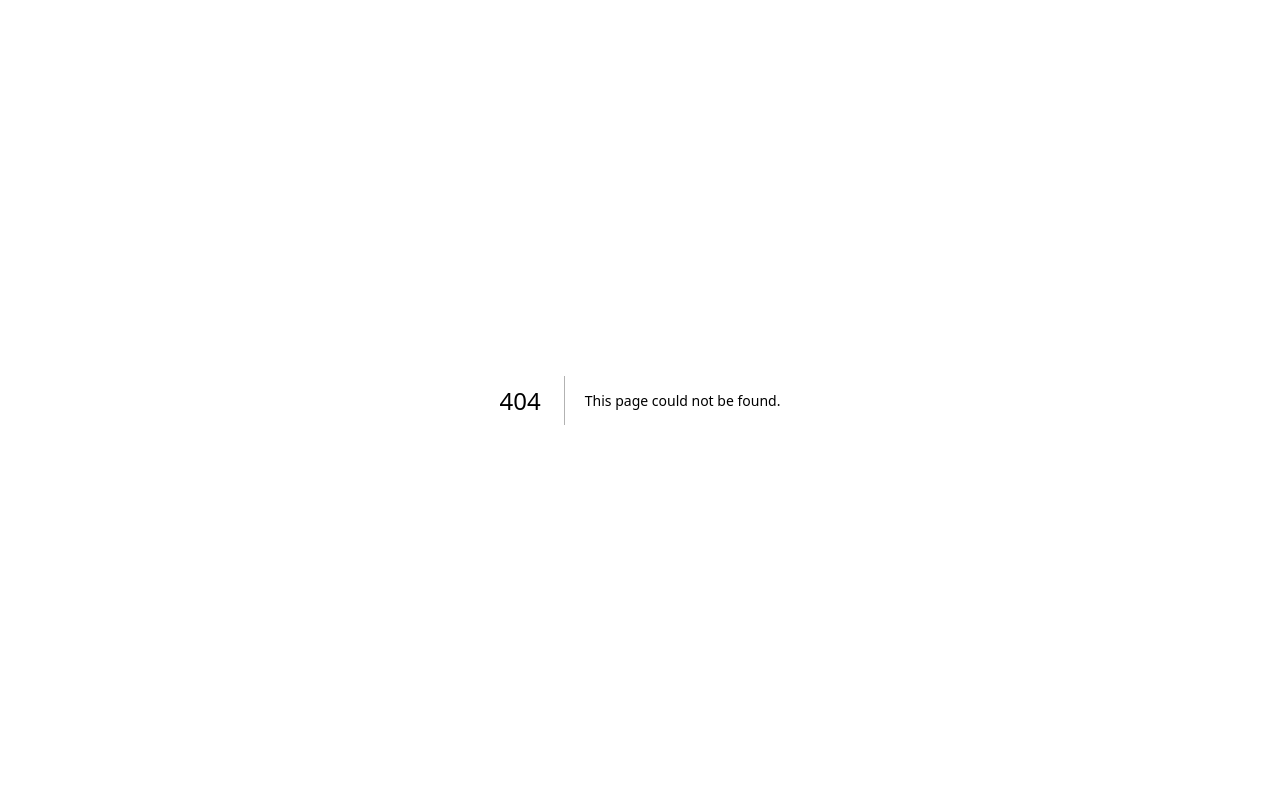
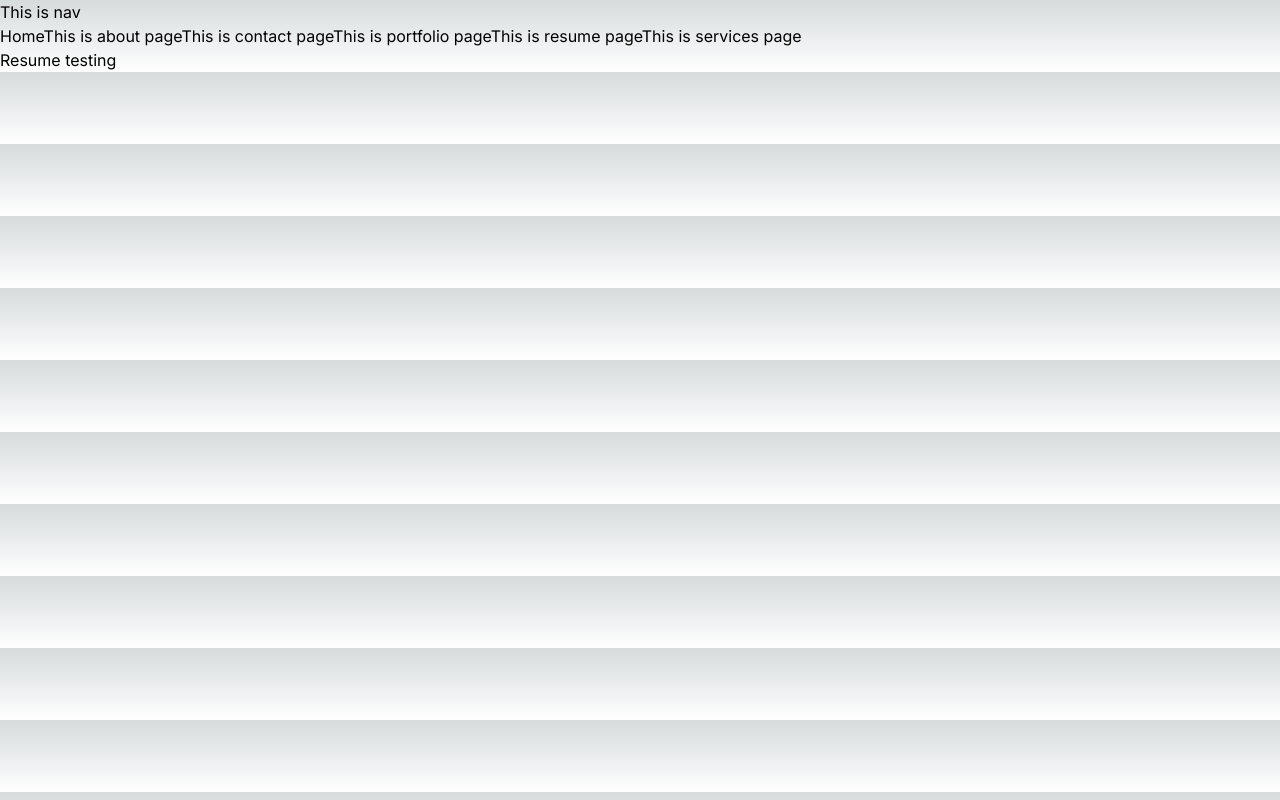
Before and after one commit to ngthdt777/my-profile, a Next.js app: page /resume in a window 1280 px wide. Before the commit this address had no page. Built offline with nearby package versions, Linux system fonts and the light colour scheme.

Commit message:
Add Navigation bar

```diff
--- /dev/null
+++ b/src/app/about/page.tsx
@@ -0,0 +1,7 @@
+export default function About() {
+    return (
+        <main>
+            <h2>About testing</h2>
+        </main>
+    )
+}
--- /dev/null
+++ b/src/app/components/NavBar.tsx
@@ -0,0 +1,15 @@
+import Link from 'next/link'
+
+export default function NavBar(){
+    return (
+        <nav>
+        <h1>This is nav</h1>
+        <Link href="/">Home</Link>
+        <Link href="/about">This is about page</Link>
+        <Link href="/contact">This is contact page</Link>
+        <Link href="/portfolio">This is portfolio page</Link>
+        <Link href="/resume">This is resume page</Link>
+        <Link href="/services">This is services page</Link>
+      </nav>
+    )
+}
--- /dev/null
+++ b/src/app/contact/page.tsx
@@ -0,0 +1,7 @@
+export default function Contact() {
+    return (
+        <main>
+            <h2>Contact testing</h2>
+        </main>
+    )
+}
--- a/src/app/layout.tsx
+++ b/src/app/layout.tsx
@@ -3,6 +3,9 @@ import { Inter } from 'next/font/google'
 import './globals.css'
 
 const inter = Inter({ subsets: ['latin'] })
+
+//components
+import NavBar from './components/NavBar'
 
 export const metadata: Metadata = {
   title: 'Create Next App',
@@ -16,7 +19,10 @@ export default function RootLayout({
 }) {
   return (
     <html lang="en">
-      <body className={inter.className}>{children}</body>
+      <body className={inter.className}>
+        <NavBar />
+        {children}
+      </body>
     </html>
   )
 }
--- /dev/null
+++ b/src/app/portfolio/page.tsx
@@ -0,0 +1,7 @@
+export default function Portfolio() {
+    return (
+        <main>
+            <h2>Portfolio testing</h2>
+        </main>
+    )
+}
--- /dev/null
+++ b/src/app/resume/page.tsx
@@ -0,0 +1,7 @@
+export default function Resume() {
+    return (
+        <main>
+            <h2>Resume testing</h2>
+        </main>
+    )
+}
--- /dev/null
+++ b/src/app/services/page.tsx
@@ -0,0 +1,7 @@
+export default function Services() {
+    return (
+        <main>
+            <h2>Services testing</h2>
+        </main>
+    )
+}
```
Also changed, not shown: package.json (+5 -5 lines), 1 other file (tests, documents, lock files or other folders).
